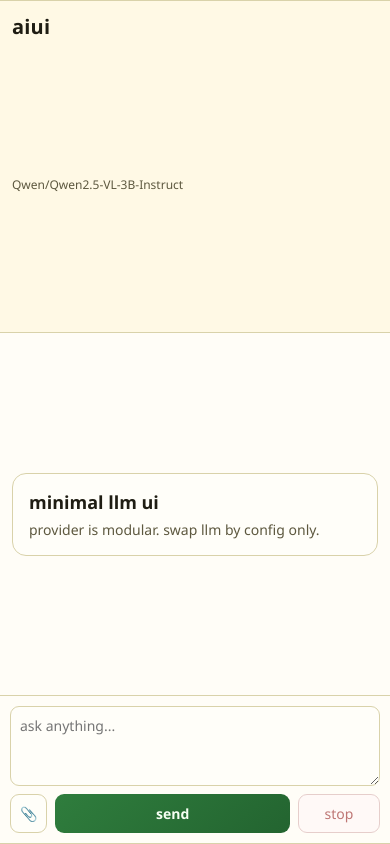
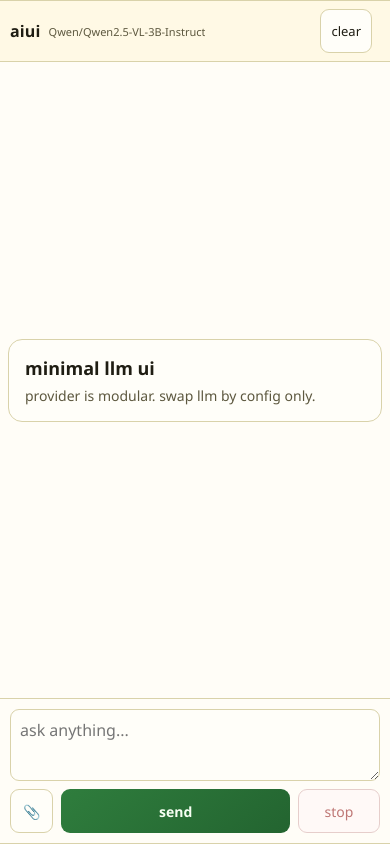
Before and after one commit to ranjersmith/aiui, a website: page static/index.html in a window 390 px wide. Drawn offline with Linux system fonts and the light colour scheme.

Commit message:
mobile: improve iPhone UX — larger touch targets, better header layout
- Mobile sidebar now horizontal bar at top: brand + model + clear button (44px+ min height)
- Buttons min-height 44px (iOS touch standard) with active scale feedback
- Textarea min-height 72px on mobile, font-size 16px (prevents iOS auto-zoom)
- Add autocomplete/autocorrect/spellcheck off on textarea for clean UX
- Remove tap highlight color on all inputs/buttons
- Attachment chips responsive on narrow screens
- Media query refined for better responsive grid layout

```diff
--- a/frontend/app.ts
+++ b/frontend/app.ts
@@ -748,6 +748,10 @@ function App() {
               class="input composer-textarea"
               value=${input}
               placeholder="ask anything..."
+              autocomplete="off"
+              autocapitalize="off"
+              autocorrect="off"
+              spellcheck="false"
               onInput=${(event: InputEvent) => {
                 const target = event.currentTarget as HTMLTextAreaElement;
                 setInput(target.value);
--- a/static/styles.css
+++ b/static/styles.css
@@ -342,6 +342,7 @@ body {
   padding: 9px;
   font-family: var(--sans);
   font-size: 14px;
+  -webkit-tap-highlight-color: transparent;
 }
 
 .input {
@@ -350,6 +351,11 @@ body {
 
 .button {
   cursor: pointer;
+  transition: background-color 0.2s, transform 0.1s;
+}
+
+.button:active {
+  transform: scale(0.98);
 }
 
 .button.primary {
@@ -357,6 +363,10 @@ body {
   border: 0;
   color: #f6fff3;
   font-weight: 700;
+}
+
+.button.primary:active {
+  opacity: 0.9;
 }
 
 .button.warn {
@@ -486,25 +496,77 @@ body {
 
   .app-layout {
     grid-template-columns: 1fr;
+    grid-template-rows: auto 1fr;
   }
 
   .sidebar {
     border-right: 0;
     border-bottom: 1px solid var(--line);
     grid-template-rows: auto;
+    grid-template-columns: 1fr auto auto;
+    gap: 8px;
+    align-items: center;
+    padding: 8px 10px;
   }
 
-  .chat-list,
-  .sidebar-footer {
+  .sidebar-header {
+    display: flex;
+    gap: 8px;
+    align-items: center;
+    min-width: 0;
+  }
+
+  .brand {
+    font-size: 16px;
+  }
+
+  .sidebar-header .muted {
+    font-size: 11px;
+    white-space: nowrap;
+    overflow: hidden;
+    text-overflow: ellipsis;
+    flex-shrink: 1;
+  }
+
+  .chat-list {
     display: none;
   }
 
+  .sidebar-footer {
+    display: flex;
+    border: none;
+    padding: 0;
+    gap: 4px;
+  }
+
+  .sidebar-footer .button {
+    min-width: 44px;
+    min-height: 44px;
+    padding: 6px 10px;
+    font-size: 13px;
+  }
+
   .thread {
-    padding: 12px;
+    padding: 8px;
   }
 
   .msg {
     max-width: 98%;
+  }
+
+  .button {
+    min-height: 44px;
+    padding: 8px 12px;
+    font-size: 14px;
+  }
+
+  .composer-textarea {
+    min-height: 72px !important;
+    font-size: 16px;
+  }
+
+  .attachment-chip-name {
+    max-width: 120px;
   }
 }
 
```
Also changed, not shown: static/app.js.
